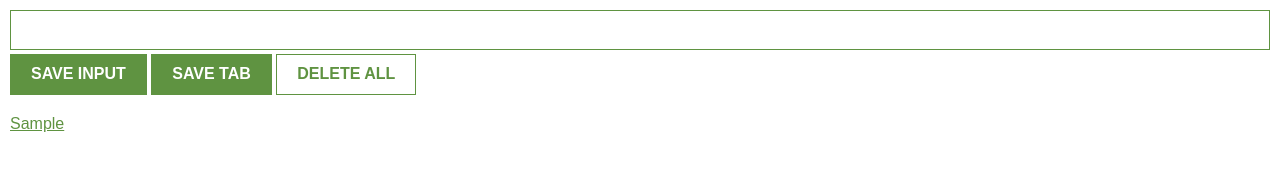
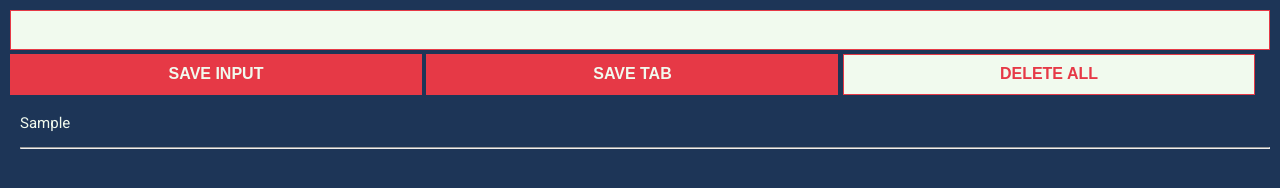
Before and after one commit to dsagdic/notes-and-bookmarks-app, a browser extension: page index.html in a window 1280 px wide. Both pictures are taken after typing "Sample" into the empty fields and a click on the button "SAVE INPUT". Drawn offline with nearby package versions, Linux system fonts and the light colour scheme.

Commit message:
Updated design

```diff
--- a/index.css
+++ b/index.css
@@ -3,39 +3,47 @@ body {
   padding: 10px;
   font-family: Arial, Helvetica, sans-serif;
   min-width: 400px;
+  background-color: #1d3557;
 }
 
 input {
   width: 100%;
   padding: 10px;
   box-sizing: border-box;
-    border: 1px solid #5f9341;
+  border: 1px solid #e63946;
   margin-bottom: 4px;
+  background-color: #f1faee;
 }
 
 button {
-    background: #5f9341;
-    color: white;
+  background: #e63946;
+  color: #f1faee;
   padding: 10px 20px;
-    border: 1px solid #5f9341;
+  border: 1px solid #e63946;
   font-weight: bold;
+  width: 32.7%;
 }
 
 #delete-btn {
-    background: white;
-    color: #5f9341;
+  background: #f1faee;
+  color: #e63946;
 }
 
 ul {
   margin-top: 20px;
   list-style: none;
-    padding-left: 0;
+  padding-left: 10;
 }
 
 li {
   margin-top: 5px;
+  color: #f1faee;
+  font-size: 15px;
+  font-family: 'Roboto', sans-serif;
 }
 
 a {
-    color: #5f9341;
+  color: #e63946;
+  font-family: 'Roboto', sans-serif;
+  font-size: 15px;
 }
--- a/index.html
+++ b/index.html
@@ -1,5 +1,11 @@
 <html>
   <head>
+    <link rel="preconnect" href="https://fonts.googleapis.com" />
+    <link rel="preconnect" href="https://fonts.gstatic.com" crossorigin />
+    <link
+      href="https://fonts.googleapis.com/css2?family=Roboto&display=swap"
+      rel="stylesheet"
+    />
     <link
       rel="stylesheet"
       href="https://cdnjs.cloudflare.com/ajax/libs/normalize/8.0.1/normalize.css"
--- a/index.js
+++ b/index.js
@@ -9,13 +9,25 @@ const tabBtn = document.getElementById('tab-btn');
 function render(notes) {
   let listItems = '';
   for (let i = 0; i < notes.length; i += 1) {
-    listItems += `
+    if (notes[i][0] === 'link') {
+      listItems += `
             <li>
-                <a target='_blank' href='${notes[i]}'>
-                    ${notes[i]}
+                <a target='_blank' href='${notes[i][1]}'>
+                    ${notes[i][1]}
                 </a>
+                <hr>
             </li>
         `;
+    } else if (notes[i][0] === 'text') {
+      listItems += `
+            <li>
+                <p>
+                    ${notes[i][1]}
+                </p>
+                <hr>
+            </li>
+        `;
+    }
   }
   ulEl.innerHTML = listItems;
 }
@@ -28,8 +40,8 @@ if (notesFromLocalStorage) {
 tabBtn.addEventListener('click', () => {
   // eslint-disable-next-line
   chrome.tabs.query({ active: true, currentWindow: true }, (tabs) => {
-    myNotes.push(tabs[0].url);
-    localStorage.setItem('mynotes', JSON.stringify(myNotes));
+    myNotes.push(['link', tabs[0].url]);
+    localStorage.setItem('myNotes', JSON.stringify(myNotes));
     render(myNotes);
   });
 });
@@ -41,8 +53,8 @@ deleteBtn.addEventListener('dblclick', () => {
 });
 
 inputBtn.addEventListener('click', () => {
-  myNotes.push(inputEl.value);
+  myNotes.push(['text', inputEl.value]);
   inputEl.value = '';
-  localStorage.setItem('mynotes', JSON.stringify(myNotes));
+  localStorage.setItem('myNotes', JSON.stringify(myNotes));
   render(myNotes);
 });
```
Lines whose indentation alone changed are shown as unchanged.
